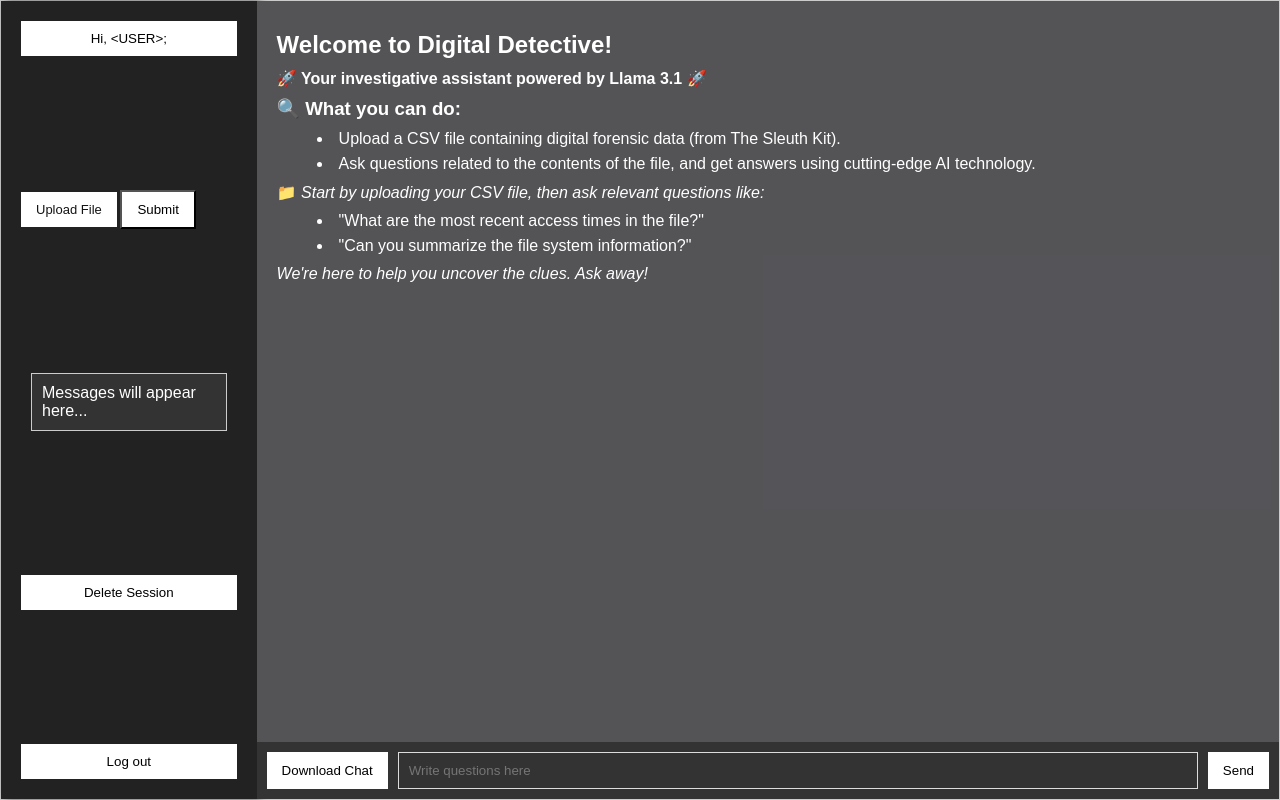
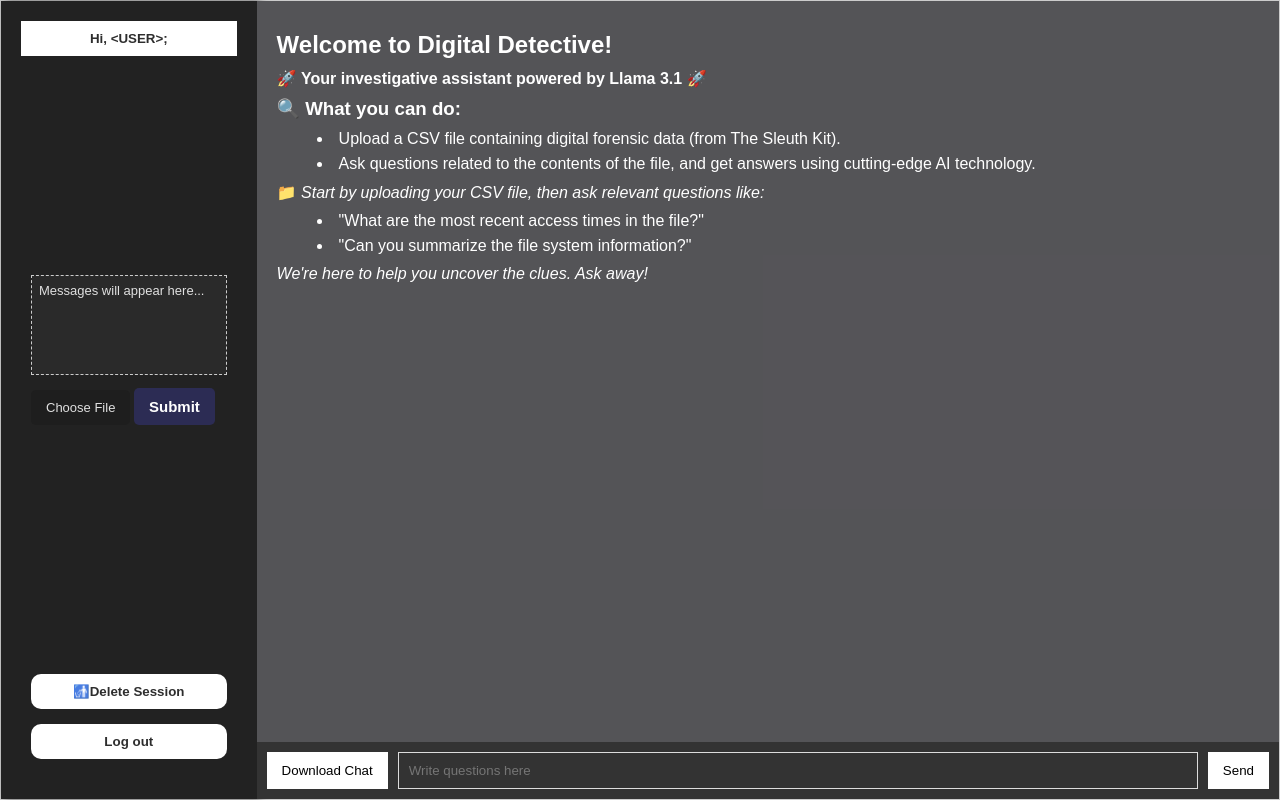
Before and after one commit to anowii/DigitalDetectives, a Flask app: page /home in a window 1280 px wide. Run offline with Flask 3, Linux system fonts and the light colour scheme.

Commit message:
Updates in html and css
Made changes to html and css. Added comment to make it more structured.

```diff
--- a/Intergrated/messages.json
+++ b/Intergrated/messages.json
@@ -2,3 +2,9 @@
 {"csv": "empty", "id": 2, "response": "It seems like you're trying to ask a question, but there's no relevant information in the provided JSON data since it's an empty array `[]`. Could you please provide more context or specify which part of the JSON data you'd like me to analyze? I'll do my best to assist you.", "user": "hell"}
 {"csv": "empty", "id": 3, "response": "It seems like you're trying to ask me a question, but there's an issue - we didn't provide any JSON data. The array [] is actually an empty array, which doesn't contain any relevant information.\n\nCould you please provide the actual JSON data from the disk image, and I'll be happy to help answer your questions?", "user": "hello"}
 {"csv": "empty", "id": 4, "response": "It seems you're trying to interact with me, but I'm not sure how since there's no JSON data provided. Could you please share the actual JSON data you'd like me to assist with? I'll do my best to provide a helpful response once I have that information.", "user": "hello"}
+{"csv": "empty", "id": 1, "response": "It looks like you haven't actually provided any JSON data yet! Can you please share the actual JSON data from the disk image, and I'll be happy to assist you with your questions?", "user": "Hello"}
+{"csv": "empty", "id": 2, "response": "It looks like there's a bit of an issue here!\n\nSince the provided JSON data is actually an empty array (`[]`), I don't have any specific information to extract or analyze.\n\nIn this case, I wouldn't be able to provide a meaningful answer. Could you please provide some more context or data for me to work with?", "user": "hello"}
+{"csv": "empty", "id": 3, "response": "It seems like you're trying to ask me something, but you haven't actually asked a question related to the provided JSON data.\n\nThe JSON data is an empty array (`[]`), which means it doesn't contain any information or evidence that I can analyze. If you could provide more context or ask a specific question about the data, such as \"What type of files are stored in this disk image?\" or \"Can you tell me the size of the volume?\", I'd be happy to try and assist you.", "user": "hello"}
+{"csv": "empty", "id": 4, "response": "It seems like you're trying to ask me something, but unfortunately, I don't have any information to draw from since there's no JSON data provided.\n\nCould you please share the actual JSON data with me? I'd be happy to help answer your question once I have the relevant information.", "user": "hello"}
+{"csv": "empty", "id": 5, "response": "It seems like there's been a misunderstanding. Since the JSON data you've provided is an empty array (`[]`), I don't have any specific information to draw upon.\n\nHowever, if you'd like to provide more context or share the actual JSON data from the disk image, I'd be happy to help answer your questions about it!", "user": "hello"}
+{"csv": "empty", "id": 6, "response": "Hello! I'm here to help you analyze the JSON data from your disk image. Since the data is an empty array `[]`, I'd be happy to assist with any questions or requests for information related to this dataset.\n\nPlease go ahead and ask your question, and I'll do my best to provide a helpful response.", "user": "Hello"}
--- a/Intergrated/static/chat.js
+++ b/Intergrated/static/chat.js
@@ -33,7 +33,7 @@ $(document).ready(function () {
                             message.user = message.user.replace(/\n/g, "<br/>")
                             message.response = message.response.replace(/\n/g, "<br/>")
                             var userMessageElement = $('<div class="message user-message"></div>').html("User: " + message.user);
-                            var responseMessageElement = $('<div class="message ai-message"></div>').html("AI: " + message.response);
+                            var responseMessageElement = $('<div class="message ai-message"></div>').html("🕵️: " + message.response);
 
                             $('#chat-window').append(userMessageElement);
                             $('#chat-window').append(responseMessageElement);
--- a/Intergrated/static/home.css
+++ b/Intergrated/static/home.css
@@ -101,74 +101,143 @@ body {
     color: #fff;
 }
 
-/* Styling for greeting, upload, and logout buttons */
-.greeting button, .upload label, .deleteSession button, .logout button {
+/*************************************/
+/********  Margin Aligners  *********/
+/***********************************/
+
+.empty-one{
+    width: 100%;
+    padding: 10px;
+    display: flex;
+    gap: 3px; /* Space between the elements*/
+    flex-direction: column;
+}
+
+.empty-two{
+    width: 100%;
+    padding: 10px;
+    display: flex;
+    gap: 5px; /* Space between the elements*/
+    flex-direction: column;
+}
+
+
+/************************************/
+/********  Button Styling  *********/
+/**********************************/
+
+/* Styling for greeting */
+.greeting button {
     width: 100%;
     padding: 10px;
     border: none;
     background-color: #ffffff;
-    color: #000;
+    color: #000000d2;
+    cursor: default;
+    transition: #222 0.3s; /* Smooth transition for hover effect */
+    font-family: inherit;
+    font-weight: bold;
+    cursor: default;
+}
+
+/* Styling for  upload, and logout buttons */
+.deleteSession button, .logout button {
+    width: 100%;
+    padding: 10px;
+    border: none;
+    background-color: #ffffff;
+    color: #000000d2;
     cursor: pointer;
     transition: #222 0.3s; /* Smooth transition for hover effect */
+    font-family: inherit;
+    font-weight: bold;
+    border-radius: 10px;
+}
 
+.deleteSession button{
+    background-color: #ffffff;
+    margin-bottom: 5px;
+    margin-top: 10px;
+}
+
+/* Logout button has a different color */
+.logout button {
+    background-color: #ffffff;
+    margin-top: 5px;
+    margin-bottom: 10px;
 }
 
 
-/* Updated .upload class to handle the new submit button */
-.upload {
-    display: flex;/* Keep elements inline*/
-    /*align-items: center*/
-    flex-direction: column; /* Stack uppload, submit button, and progress bar vertically*/
-    gap: 5px; /* Space between the elements*/
-    font-size: 13px;
-}
-
+/***************************************************/
+/********  File upload and Error messages *********/
+/**************************************************/
 
 /* Ensure file input is hidden but still allows file selection */
 .upload input[type="file"] {
     display: none;
 }
 
-
-/* Label for the file upload, styled as a button */
-.upload label {
-    background-color: #ffffff;
-    cursor: pointer;
-    color: rgb(21, 20, 20);
-    padding: 10px 15px;
-
+/* Updated .upload class to handle the new submit button */
+.upload {
+    display: flex;
+    flex-direction: column; /* Stack uppload, submit button, and progress bar vertically*/
+    gap: 5px; /* Space between the elements*/
+    margin-top: 10px;
+    margin-bottom: 10px;
+    font-size: 13px;
 }
 
-/* Add styling for the new Submit button */
-.upload button {
-    background-color: #ffffff;
-    color: #000;
+/* Label (Choose file) for the file upload, styled as a button */
+.upload label {
+    background-color: #1E1E1E;
     cursor: pointer;
     padding: 10px 15px;
+   /* border: 1px solid #007bff; */
+    border-radius: 5px;
+    color: #E0E0E0;
 }
 
-/* Logout button has a different color */
-.logout button {
-    background-color: #ffffff;
-    color: #000;
+/* Change background on hover */
+.upload label:hover {
+    background-color: #2C2C2C;
 }
 
 
+/* Add styling for the Submit button */
+.upload button {
+    background-color: #2C2C54;
+    color: #FFFFFF;
+    padding: 10px 15px;
+    border: none;
+    border-radius: 5px;
+    font-weight:bold;
+    font-size: 15px;
+}
+
+/* Change background on hover for the submit button */
+.upload button:hover {
+    background-color: #3A3A70;
+    transform: translateY(-1px);
+}
+
 /* Style for the message box */
 .message-box {
-    background-color: #333; /* Light gray background */
-    border: 0.5px solid #ccc; /* Border around the message box */
-    padding: 10px;
-    margin: 10px ; /* Adds space around the box */
+    background-color: #7b7b7b17; /* Light gray background */
+    border: 0.5px dashed #ccc; /* Border around the message box */
+    height: 100px;
 }
 
 /* Placeholder text style */
 .message-box p {
-    margin: 0; /* No margin for the paragraph inside the message box */
-    color: #fff; /* Dark gray text color */
+    color: #E0E0E0;
+    font-size: 13px;
+    margin: 2px ;
+    padding: 5px;
 }
 
-/***** NEW  STUFF ****/
+/*****************************************/
+/********  Chat message styling  ********/
+/***************************************/
 
 /* Message styles */
 .message {
@@ -178,19 +247,23 @@ body {
 }
 
 .user-message {
-    background-color: #00000080; /* Light green for user messages */
-    text-align: left; /* Align text to the left */
+    background-color: #00000073;
+    text-align: left;
     color: #dad7d7;
 }
 
 .ai-message {
-    background-color: #0e1b2eb5; /* Light blue for AI messages */
-    text-align: left; /* Align text to the left */
+    background-color: #0e1b2eb5;
+    text-align: left;
     color: #dad7d7;
 
 }
 
-/*-- mby  --*/
+
+/*************************************/
+/********  Progressbar chat  ********/
+/***********************************/
+
 #loading-indicator {
     position: absolute;
     bottom: 80px; /* 10px from the bottom of the chat window */
--- a/Intergrated/templates/home.html
+++ b/Intergrated/templates/home.html
@@ -22,31 +22,37 @@
                 <button>Hi, &lt;USER>;</button>
             </div>
 
-            <!-- Upload file -->
-            <div class="upload">
-                <form id="uploadForm" enctype="multipart/form-data">
-                    <input type="file" id="uploadFile" name="file">
-                    <label for="uploadFile">Upload File</label>
-                    <button type="submit">Submit</button>
-
-                </form>
-
-            </div>
-
+            <!-- Margin aligner -->
+            <div class="empty-one">
                 <!-- Message box for displaying progress and error messages-->
                 <div  class="message-box">
                     <p id="messageContent">Messages will appear here...</p>
                  </div>
 
+                <!-- Upload file -->
+                <div class="upload">
+                    <form id="uploadForm" enctype="multipart/form-data">
+                        <input type="file" id="uploadFile" name="file">
+                        <label for="uploadFile">Choose File</label>
+                        <button type="submit">Submit</button>
+
+                    </form>
+                </div>
+            </div>
+
+            <!-- Margin aligner -->
+            <div class="empty-two">
                 <!-- Delete button -->
                 <div class="deleteSession">
-                <button>Delete Session</button>
+                <button>🚮Delete Session </button>
                 </div>
 
                 <!-- Logout button -->
                 <div class="logout">
                     <button>Log out</button>
                 </div>
+            </div>
+
 
         </div>
 
@@ -54,7 +60,7 @@
         <div class="main-content">
             <!-- Chat window -->
             <div id="chat-window" class="chat-window">
-                <h2>Welcome to Digital Detective!</h2>
+                <h2>Welcome to Digital Detective! </h2>
                 <p>🚀 <strong>Your investigative assistant powered by Llama 3.1</strong> 🚀</p>
                 <h3>🔍 What you can do:</h3>
                 <ul>
```
Lines whose indentation alone changed are shown as unchanged.
